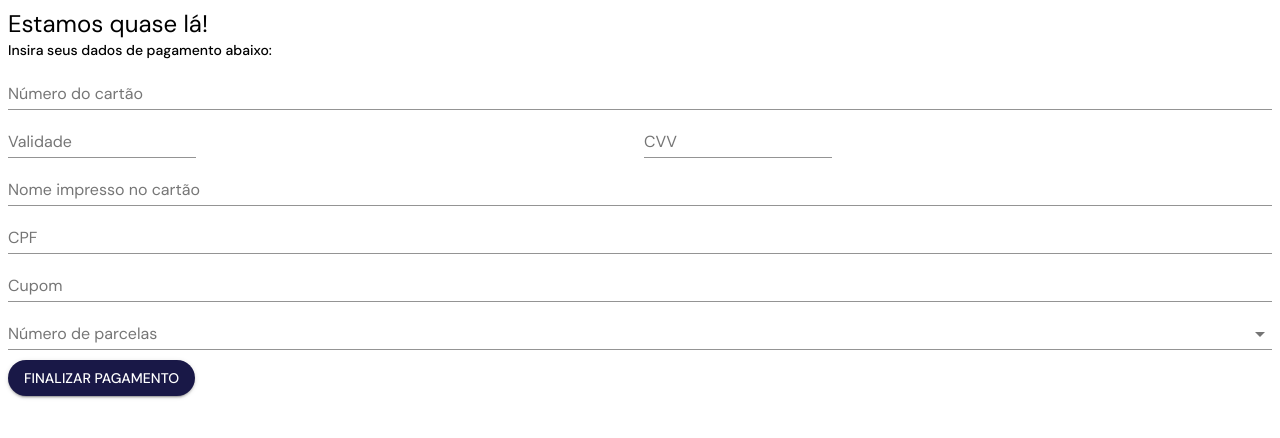
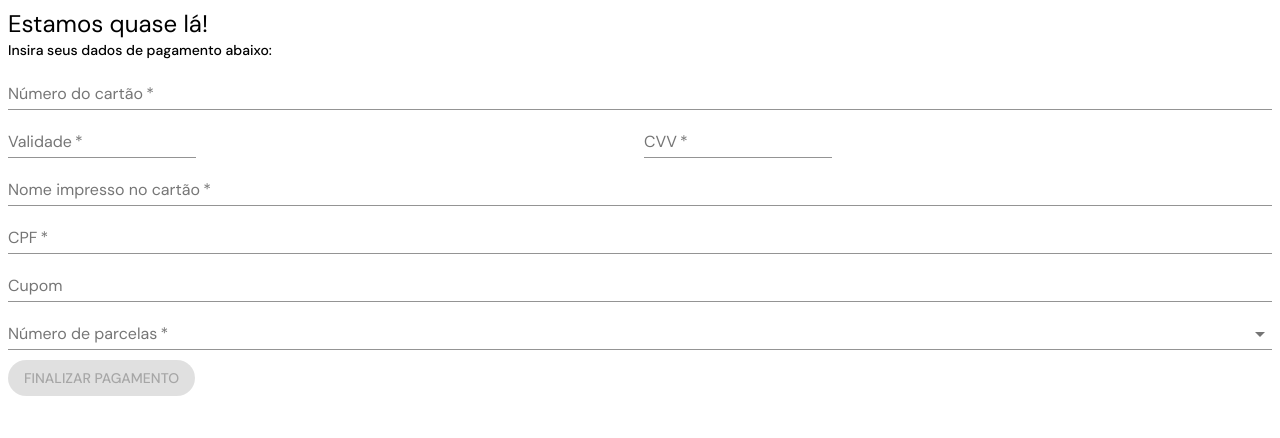
Before and after one commit to BiancaCastanheira/checkout-assinatura, a React (Create React App) app: page /payment in a window 1280 px wide. Shown: the top 438 px of the page. Built offline with nearby package versions, Linux system fonts and the light colour scheme.

Commit message:
✨ Add validation.

```diff
--- a/src/components/ButtonCheckout.js
+++ b/src/components/ButtonCheckout.js
@@ -11,7 +11,7 @@ const useStyles = makeStyles((theme) => ({
   },
 }));
 
-const ButtonCheckout = ({ buttonText, buttonClicked }) => {
+const ButtonCheckout = ({ buttonText, buttonClicked, disabled }) => {
   const classes = useStyles();
 
   return (
@@ -19,6 +19,7 @@ const ButtonCheckout = ({ buttonText, buttonClicked }) => {
       variant="contained"
       className={classes.buttonStyle}
       onClick={buttonClicked}
+      disabled={disabled}
     >
       {buttonText}
     </Button>
--- a/src/pages/Payment.js
+++ b/src/pages/Payment.js
@@ -1,4 +1,4 @@
-import React, { useState } from "react";
+import React, { useState, useEffect } from "react";
 import Typography from "@material-ui/core/Typography";
 import TextField from "@material-ui/core/TextField";
 import Grid from "@material-ui/core/Grid";
@@ -18,12 +18,19 @@ import ButtonCheckout from "../components/ButtonCheckout";
 
 const Payment = () => {
   const [cardNumber, setCardNumber] = useState("");
+  const [cardNumberError, setCardNumberError] = useState(false);
   const [expirationDate, setExpirationDate] = useState("");
+  const [expirationDateError, setExpirationDateError] = useState(false);
   const [cvv, setCvv] = useState("");
+  const [cvvError, setCvvError] = useState(false);
   const [cardHolder, setCardHolder] = useState("");
+  const [cardHolderError, setCardHolderError] = useState(false);
   const [cpf, setCpf] = useState("");
-  const [coupon, setCoupon] = useState("");
+  const [cpfError, setCpfError] = useState(false);
+  const [coupon, setCoupon] = useState(null);
   const [installments, setInstallments] = useState("");
+  const [isValid, setIsValid] = useState(false);
+  const [buttonDisabled, setButtonDisabled] = useState(true);
   const possibleInstallments = localStorage.getItem("installments");
 
   const postClientCard = () => {
@@ -50,6 +57,28 @@ const Payment = () => {
       });
   };
 
+  useEffect(() => {
+    if (
+      cardNumberError ||
+      expirationDateError ||
+      cvvError ||
+      cardHolderError ||
+      cpfError ||
+      buttonDisabled
+    ) {
+      setIsValid(false);
+    } else {
+      setIsValid(true);
+    }
+  }, [
+    cardNumberError,
+    expirationDateError,
+    cvvError,
+    cardHolderError,
+    cpfError,
+    buttonDisabled,
+  ]);
+
   let menuItemsInstallments = [];
   for (let i = 1; i <= possibleInstallments; i++) {
     menuItemsInstallments.push(
@@ -71,8 +100,12 @@ const Payment = () => {
         label="Número do cartão"
         placeholder="0000 0000 0000 0000"
         fullWidth={true}
+        required={true}
         value={cardNumber}
         onChange={(e) => setCardNumber(maskCreditCardNumber(e.target.value))}
+        onBlur={() => setCardNumberError(cardNumber.length < 19)}
+        error={cardNumberError}
+        helperText={cardNumberError ? "Número do cartão inválido." : ""}
       />
 
       <Grid container spacing={1}>
@@ -81,10 +114,14 @@ const Payment = () => {
             id="expiration-date"
             label="Validade"
             placeholder="MM/AA"
+            required={true}
             value={expirationDate}
             onChange={(e) =>
               setExpirationDate(maskExpirationDate(e.target.value))
             }
+            onBlur={() => setExpirationDateError(expirationDate.length < 5)}
+            error={expirationDateError}
+            helperText={expirationDateError ? "Data inválida" : ""}
           />
         </Grid>
         <Grid item xs>
@@ -92,8 +129,12 @@ const Payment = () => {
             id="cvv"
             label="CVV"
             placeholder="000"
+            required={true}
             value={cvv}
             onChange={(e) => setCvv(maskCvv(e.target.value))}
+            onBlur={() => setCvvError(cvv.length < 3)}
+            error={cvvError}
+            helperText={cvvError ? "CVV inválido" : ""}
           />
         </Grid>
       </Grid>
@@ -104,8 +145,12 @@ const Payment = () => {
           label="Nome impresso no cartão"
           placeholder="Seu nome"
           fullWidth={true}
+          required={true}
           value={cardHolder}
           onChange={(e) => setCardHolder(e.target.value)}
+          onBlur={() => setCardHolderError(cardHolder.length < 5)}
+          error={cardHolderError}
+          helperText={cardHolderError ? "Nome inválido" : ""}
         />
       </Grid>
 
@@ -115,8 +160,12 @@ const Payment = () => {
           label="CPF"
           placeholder="000.000.000-00"
           fullWidth={true}
+          required={true}
           value={cpf}
           onChange={(e) => setCpf(maskCpf(e.target.value))}
+          onBlur={() => setCpfError(cpf.length < 14)}
+          error={cpfError}
+          helperText={cpfError ? "CPF inválido" : ""}
         />
       </Grid>
 
@@ -126,20 +175,24 @@ const Payment = () => {
           label="Cupom"
           placeholder="Insira aqui"
           fullWidth={true}
+          required={false}
           value={coupon}
           onChange={(e) => setCoupon(e.target.value)}
         />
       </Grid>
 
       <Grid>
-        <FormControl fullWidth={true}>
+        <FormControl fullWidth={true} required={true}>
           <InputLabel id="installments">Número de parcelas</InputLabel>
           <Select
             labelId="installments"
             id="installments"
             placeholder="Selecionar"
             value={installments}
-            onChange={(e) => setInstallments(e.target.value)}
+            onChange={(e) => {
+              setInstallments(e.target.value);
+              setButtonDisabled(false);
+            }}
           >
             {menuItemsInstallments}
           </Select>
@@ -149,6 +202,7 @@ const Payment = () => {
       <ButtonCheckout
         buttonText="FINALIZAR PAGAMENTO"
         buttonClicked={postClientCard}
+        disabled={!isValid}
       />
     </div>
   );
```
